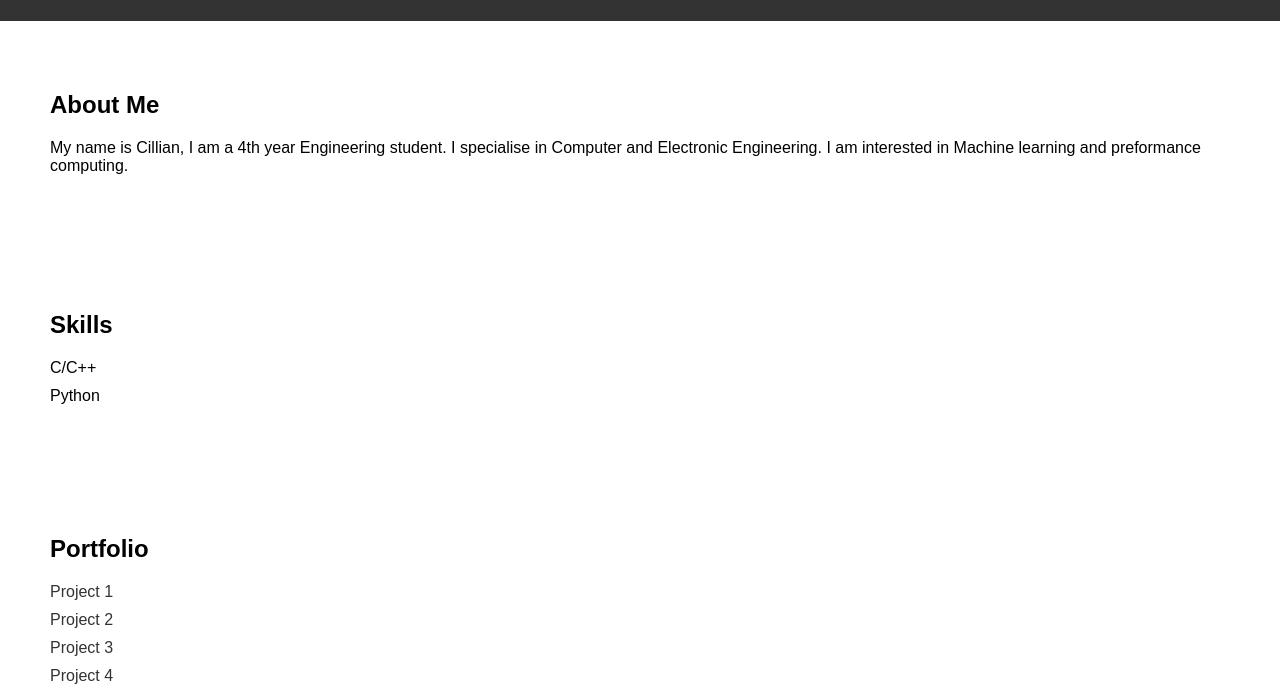
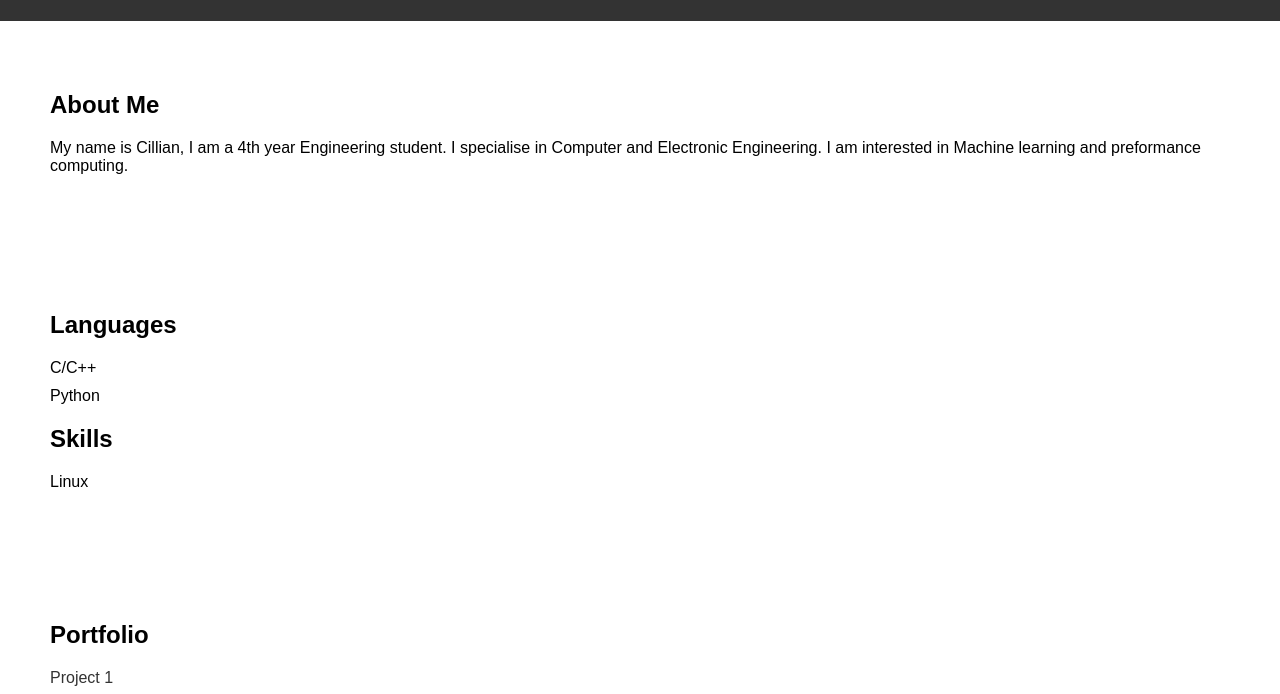
Before and after one commit to smithc36-tcd/smithc36-tcd.github.io, a plain HTML site: page index.html in a window 1280 px wide. Shown: the part 99-793 px from the top of the page. Drawn offline with Linux system fonts and the light colour scheme; a script that the page names is missing.

Commit message:
Addded skills and langauges section

```diff
--- a/index.html
+++ b/index.html
@@ -25,10 +25,14 @@
     </section>
 
     <section id="skills">
-        <h2>Skills</h2>
+        <h2>Languages</h2>
         <ul>
             <li>C/C++</li>
             <li>Python</li>
+        </ul>
+        <h2>Skills</h2>
+        <ul>
+            <li>Linux</li>
         </ul>
     </section>
 
```
